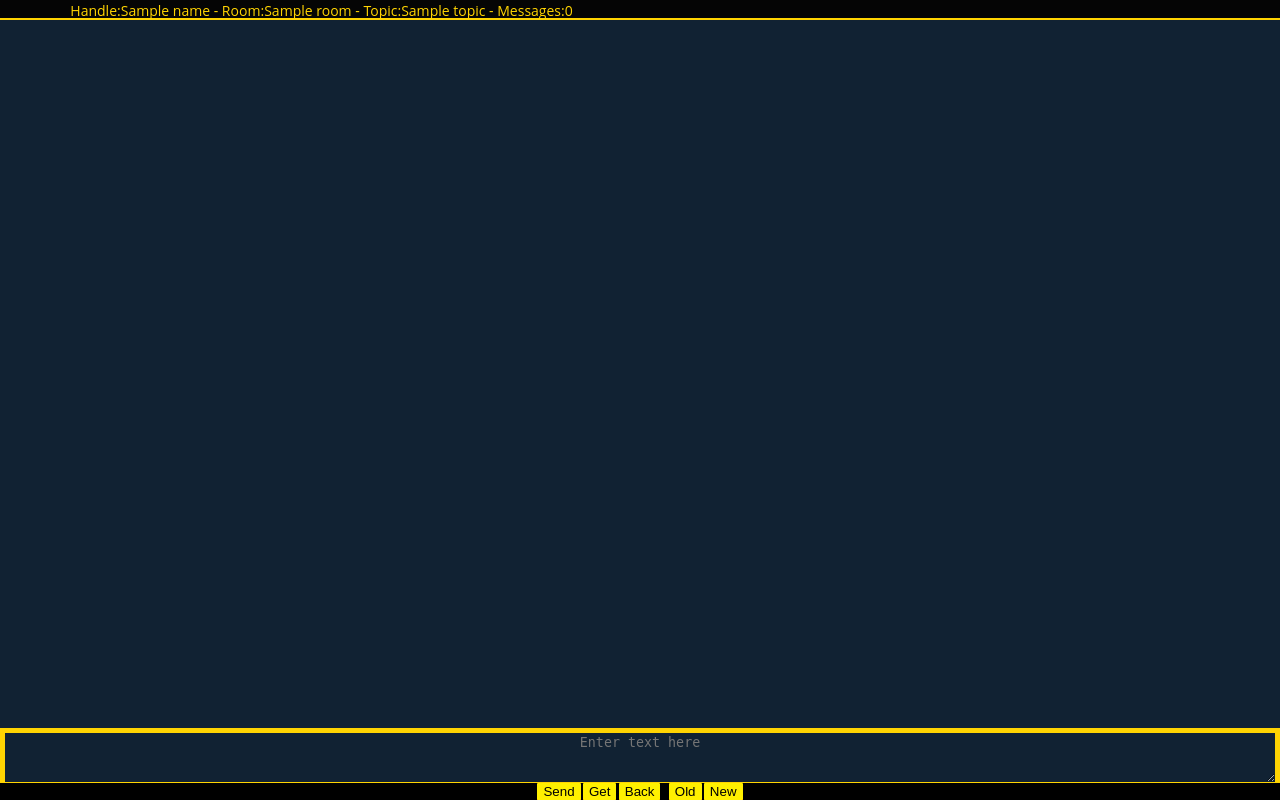
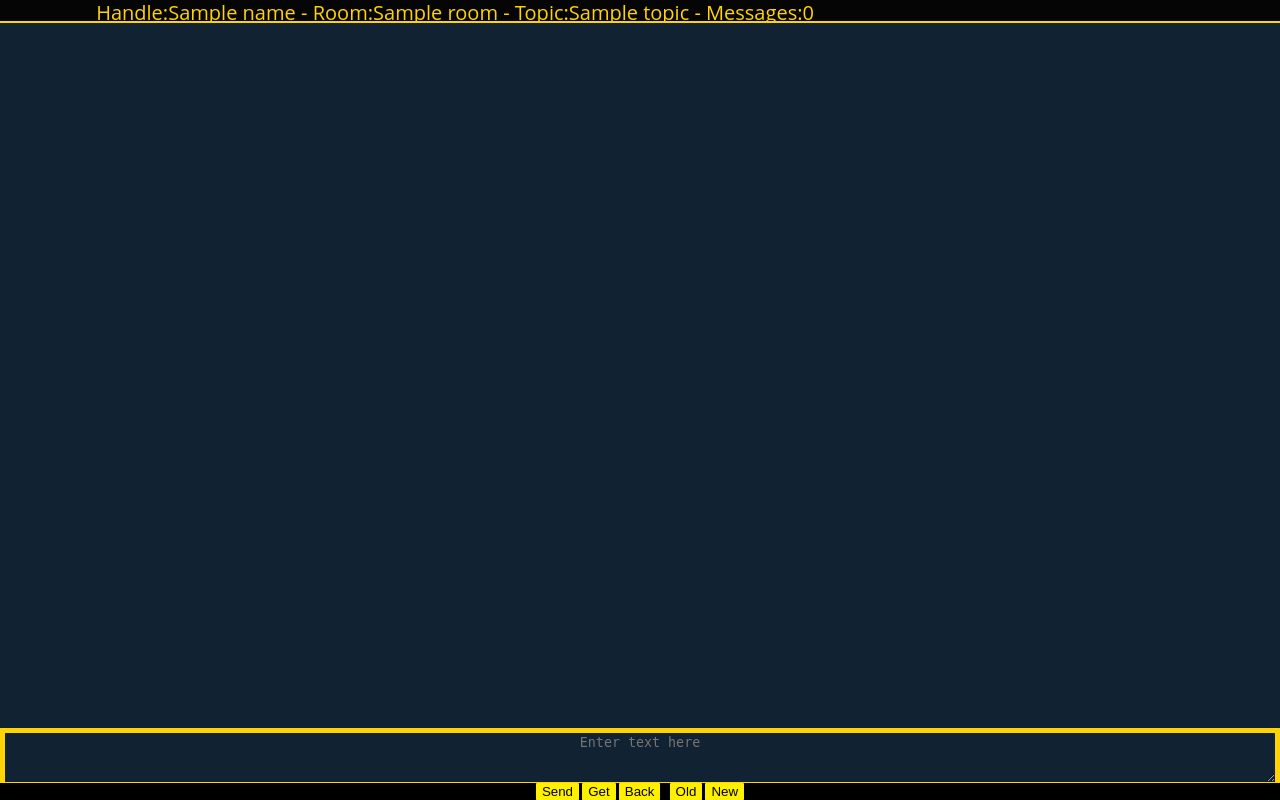
Before and after one commit to stephenmkbrady/django_matrix_client_basic, a Django app: template client_app/templates/client_app/chat.html in a window 1280 px wide. Run offline with Django 3.2, Linux system fonts and the light colour scheme; tables that the repository leaves empty hold one stand-in row (values such as "Sample post"); the template is opened without the code that fills it: values that come from a table or form of the project are taken from there, most other values are stand-ins (such as "Sample title", 1, 10 or a date in 2020).

Commit message:
tweaked font sizes in css, added release script

```diff
--- a/client_app/static/client_app/dark_theme_with_slider.css
+++ b/client_app/static/client_app/dark_theme_with_slider.css
@@ -56,7 +56,7 @@ table {
 body {
 	font-family: 'Open Sans', sans-serif;
 	line-height: 1.2em;
-	font-size: 9px;
+	font-size: 12px; /*9px*/
 	background-color: #123;
 	color: #ffd402;
 	/* border: 5px solid; */
@@ -88,30 +88,30 @@ body {
 }
 
 cite {
-	font-size: 7px;
+	font-size: 8px; /*7px*/
 
 }
 p {
-	font-size: 9px;
+	font-size: 16px;/*9px*/
 }
 
 h1 {
-	font-size: 16px;
-	line-height: 21px;
+	font-size: 28px; /*16px*/
+	line-height: 30px;
 }
 
 h2 {
-	font-size: 14px;
-	line-height: 19px;
+	font-size: 24px; /*14px*/
+	line-height: 28px;
 }
 
 h3 {
-	font-size: 12px;
-	line-height: 17px;
-	padding-top: 5px;
+	font-size: 20px; /*12px*/
+	line-height: 24px;
+/*	padding-top: 5px;
 	padding-bottom: 5px;
 	border-bottom: 1px solid #D8D8D8;
-	border-top: 1px solid #D8D8D8;
+	border-top: 1px solid #D8D8D8;*/
 }
 
 hr {
@@ -211,12 +211,12 @@ form p input {
 }
 
 .marquee {
-	height: 20px;
+	height: 23px;
 	overflow: hidden;
 	white-space: nowrap;
 	border-bottom: 2px solid;
 }
-.marquee h2 {
+.marquee h3 {
 	position: absolute;
 	margin: 0;
 	text-align: center;
--- a/client_app/templates/client_app/chat.html
+++ b/client_app/templates/client_app/chat.html
@@ -2,7 +2,7 @@
 
 {% block content %}
 <body>
-	<div class="header marquee"><h2>Handle:{{name}} - Room:{{room}} - Topic:{{topic}} - Messages:{{ messages|length }}</h2></div>
+	<div class="header marquee"><h3>Handle:{{name}} - Room:{{room}} - Topic:{{topic}} - Messages:{{ messages|length }}</h3></div>
 	<br id="top">
 	<br>
 	<div></div>
```
Also changed, not shown: requirements.txt (+18 -1 lines), 2 other files.
